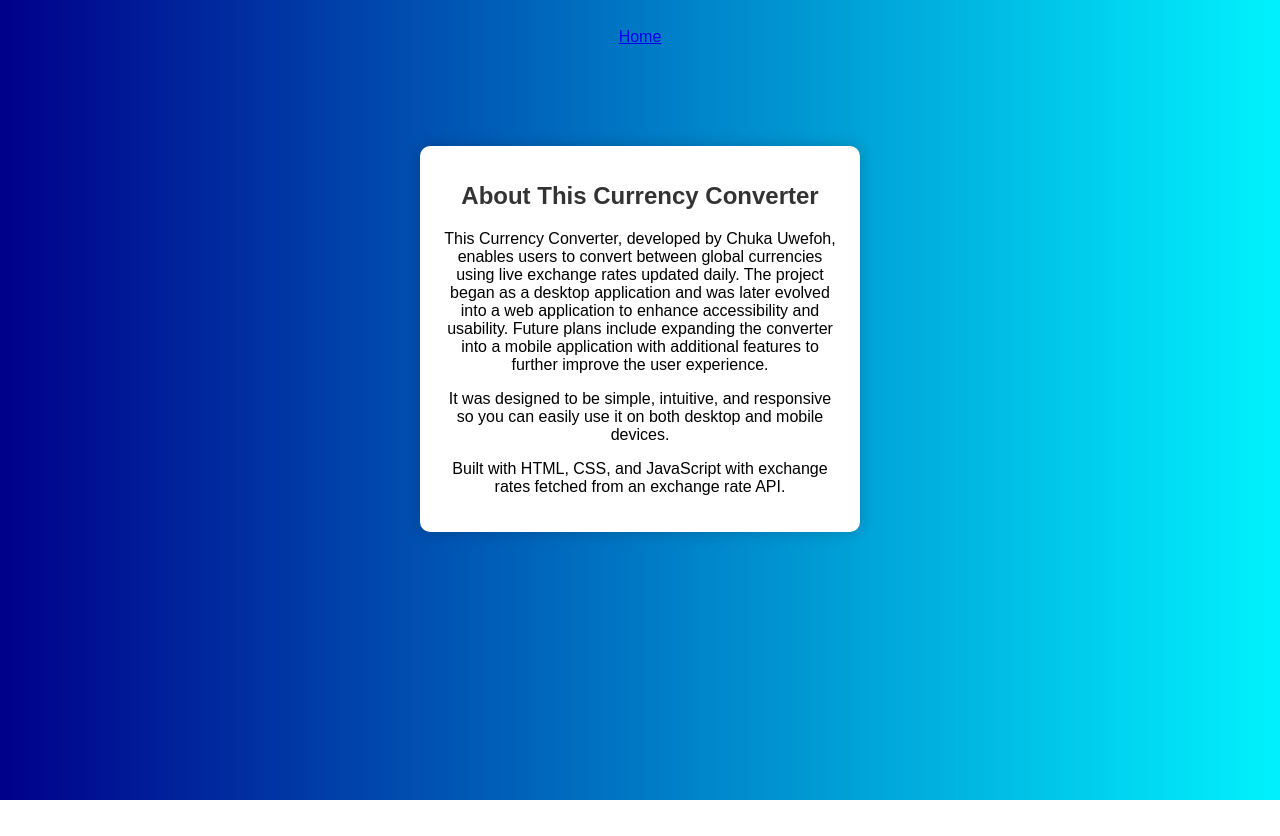
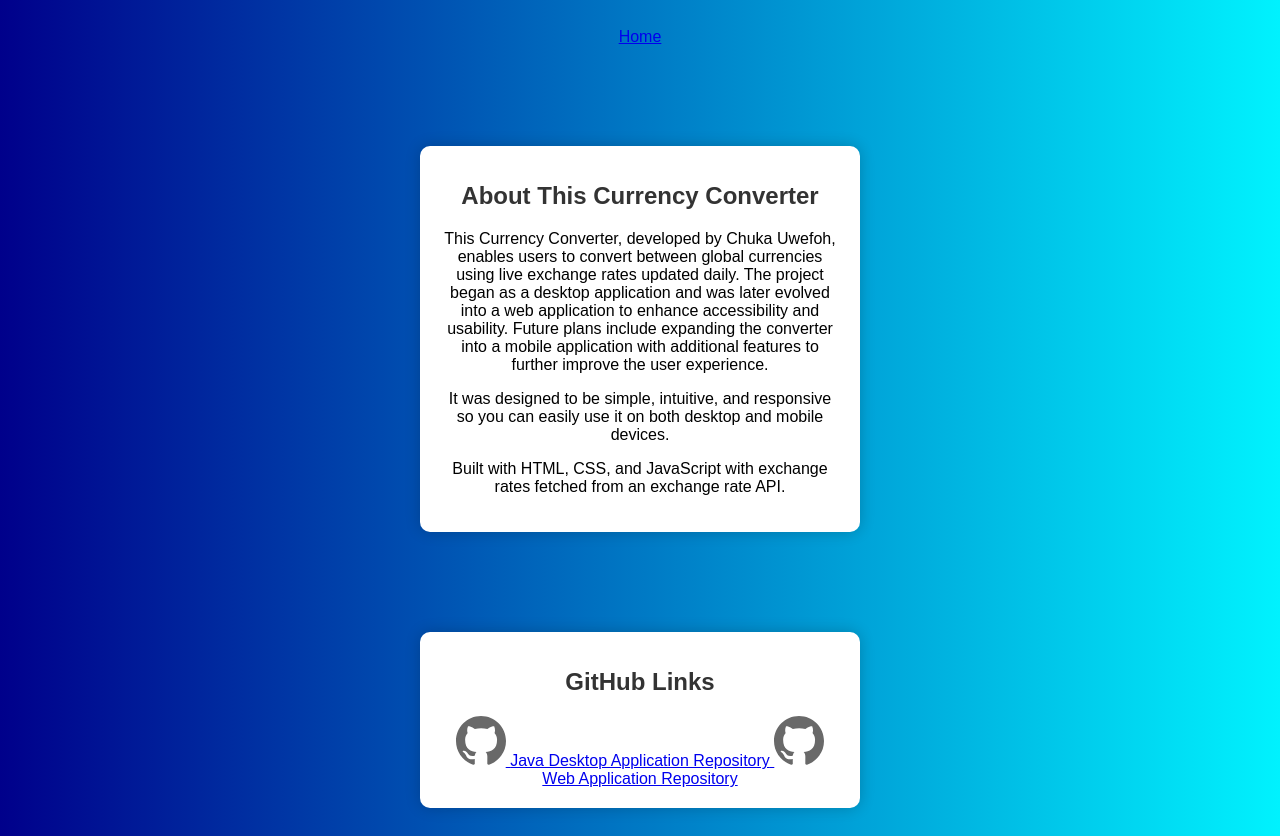
Before and after one commit to UF0-Tech/online-currency-converter, a plain HTML site: page about.html in a window 1280 px wide. Before the commit the page ends 800 px from the top, so only its background shows below. Drawn offline with Linux system fonts and the light colour scheme.

Commit message:
Update about.html

```diff
--- a/about.html
+++ b/about.html
@@ -26,6 +26,32 @@
         </p>
     </div>
 
+    <div class="container">
+        <h1>GitHub Links</h1>
+        <div class="links">
+
+  <a href="https://github.com/chukauwefoh/Currency-Converter" target="_blank" class="link-item">
+    <svg class="github-icon" xmlns="http://www.w3.org/2000/svg" width="50" height="50" viewBox="0 0 16 16" fill="dimgray">
+      <path d="M8 0C3.58 0 0 3.58 0 8c0 3.54 2.29 6.53 5.47 7.59.4.07.55-.17.55-.38
+      0-.19-.01-.82-.01-1.49-2.01.37-2.53-.49-2.69-.94-.09-.23-.48-.94-.82-1.13
+      -.28-.15-.68-.52-.01-.53.63-.01 1.08.58 1.23.82.72 1.21 1.87.87 2.33.66.07
+      -.52.28-.87.51-1.07-1.78-.2-3.64-.89-3.64-3.95 0-.87.31-1.59.82-2.15-.08
+      -.2-.36-1.01.08-2.1 0 0 .67-.22 2.2.82a7.62 7.62 0 012.01-.27c.68 0 1.36.09
+      2.01.27 1.53-1.04 2.2-.82 2.2-.82.44 1.09.16 1.9.08 2.1.51.56.82 1.27.82
+      2.15 0 3.07-1.87 3.75-3.65 3.95.29.25.54.73.54 1.48 0 1.07-.01 1.93-.01
+      2.2 0 .21.15.46.55.38A8.003 8.003 0 0016 8c0-4.42-3.58-8-8-8z"/>
+    </svg>
+    <span>Java Desktop Application Repository</span>
+  </a>
+
+<a href="https://github.com/UF0-Tech/online-currency-converter" class="link-item" target="_blank">
+                            <svg class="github-icon" xmlns="http://www.w3.org/2000/svg" width="50" height="50" viewBox="0 0 16 16" fill="dimgrey">
+                            <path d="M8 0C3.58 0 0 3.58 0 8c0 3.54 2.29 6.53 5.47 7.59.4.07.55-.17.55-.38 0-.19-.01-.82-.01-1.49-2.01.37-2.53-.49-2.69-.94-.09-.23-.48-.94-.82-1.13-.28-.15-.68-.52-.01-.53.63-.01 1.08.58 1.23.82.72 1.21 1.87.87 2.33.66.07-.52.28-.87.51-1.07-1.78-.2-3.64-.89-3.64-3.95 0-.87.31-1.59.82-2.15-.08-.2-.36-1.01.08-2.1 0 0 .67-.22 2.2.82a7.62 7.62 0 012.01-.27c.68 0 1.36.09 2.01.27 1.53-1.04 2.2-.82 2.2-.82.44 1.09.16 1.9.08 2.1.51.56.82 1.27.82 2.15 0 3.07-1.87 3.75-3.65 3.95.29.25.54.73.54 1.48 0 1.07-.01 1.93-.01 2.2 0 .21.15.46.55.38A8.003 8.003 0 0016 8c0-4.42-3.58-8-8-8z"/>
+                        </svg>
+    <span>Web Application Repository</span>
+</a>
+ </div>
+
     <script src="script.js"></script>
 </body>
 </html>
```
